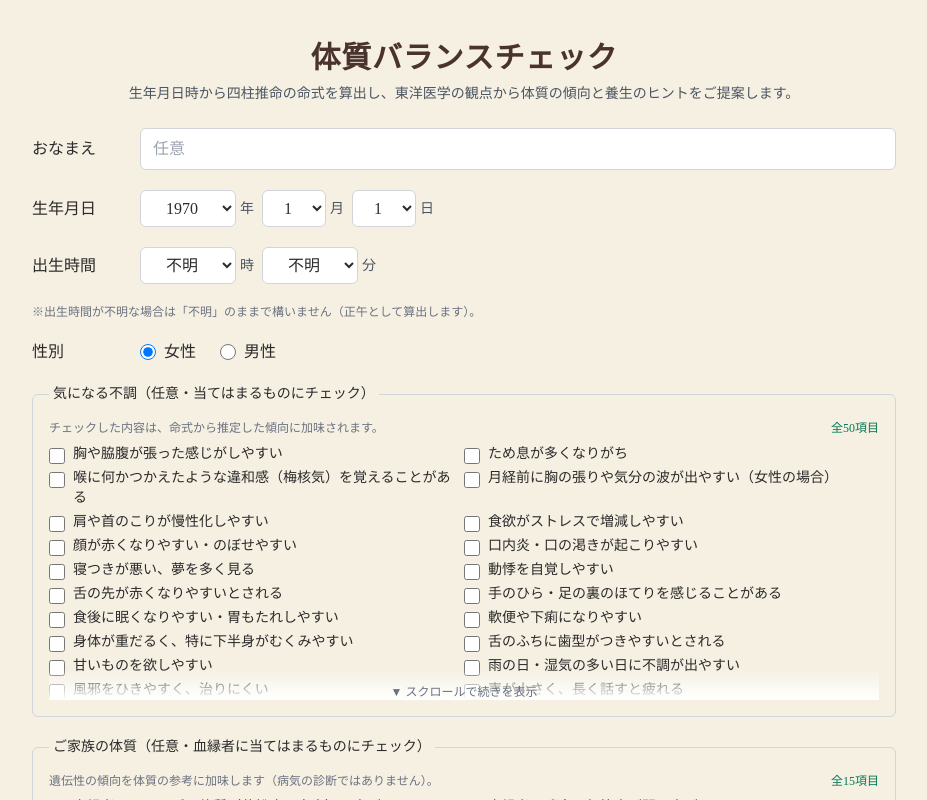
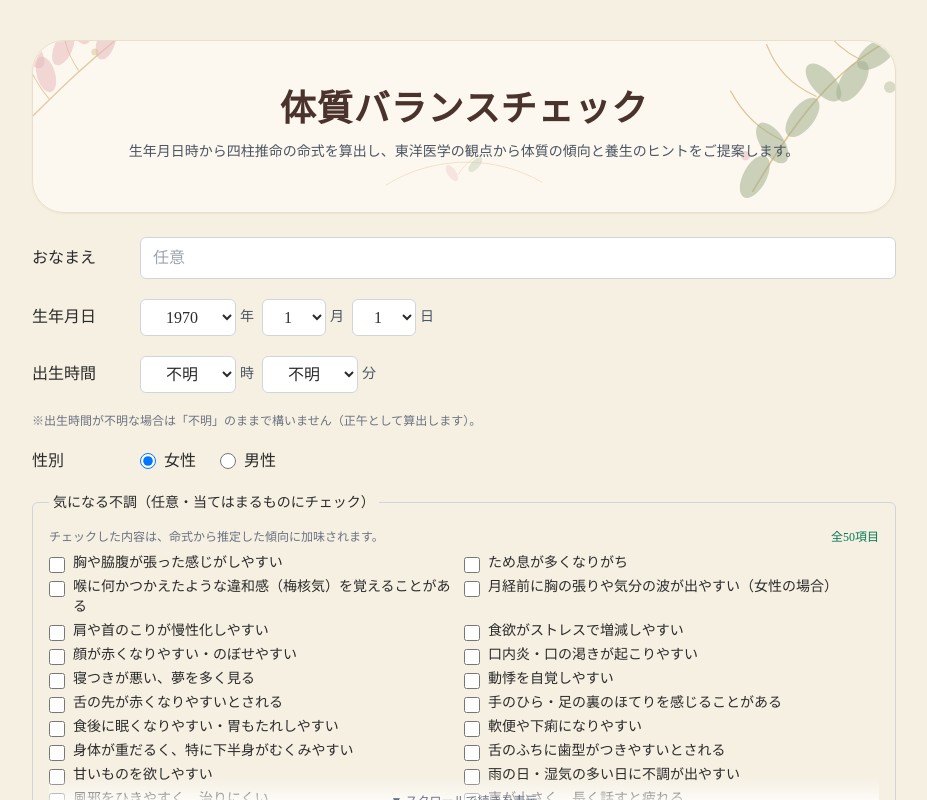
Before and after one commit to harikyuhisui-cell/bazi-tcm-app, a Next.js app: page / in a window 1280 px wide. Shown: the top 800 px of the page, without its empty margins (176-1103 px from the left). Built offline with nearby package versions, Linux system fonts and the light colour scheme.

Commit message:
style(ui): add leaf hero decoration and privacy note

```diff
--- a/src/app/page.tsx
+++ b/src/app/page.tsx
@@ -14,6 +14,7 @@ import { PersonalityCard } from '@/components/PersonalityCard'
 import { SectionHeading, KANJI_NUMERALS } from '@/components/SectionHeading'
 import { ConstitutionCard } from '@/components/ConstitutionCard'
 import { Disclaimer } from '@/components/Disclaimer'
+import { TitleLeafDecoration } from '@/components/TitleLeafDecoration'
 
 export default function Home() {
   const [result, setResult] = useState<DiagnosisResult | null>(null)
@@ -45,12 +46,17 @@ export default function Home() {
 
   return (
     <main className="mx-auto max-w-4xl px-4 py-10">
-      <h1 className="text-center text-3xl font-bold tracking-wide text-[#4a332d]">
-        体質バランスチェック
-      </h1>
-      <p className="mx-auto mt-2 max-w-2xl text-center text-sm text-gray-600">
-        生年月日時から四柱推命の命式を算出し、東洋医学の観点から体質の傾向と養生のヒントをご提案します。
-      </p>
+      <section className="relative overflow-hidden rounded-[2rem] border border-[#eadfcd] bg-[#fffaf3]/80 px-5 py-10 shadow-sm sm:px-8 sm:py-12">
+        <TitleLeafDecoration />
+        <div className="relative z-10">
+          <h1 className="text-center text-3xl font-bold tracking-wide text-[#4a332d] sm:text-4xl">
+            体質バランスチェック
+          </h1>
+          <p className="mx-auto mt-3 max-w-2xl text-center text-sm leading-relaxed text-gray-600">
+            生年月日時から四柱推命の命式を算出し、東洋医学の観点から体質の傾向と養生のヒントをご提案します。
+          </p>
+        </div>
+      </section>
 
       <div className="mt-6">
         <BirthInputForm onSubmit={handleSubmit} />
--- a/src/components/Disclaimer.tsx
+++ b/src/components/Disclaimer.tsx
@@ -7,6 +7,7 @@ export function Disclaimer() {
     >
       本アプリは占術・東洋医学の考え方に基づく参考情報を提供するものであり、医療診断ではありません。
       体調に不安がある場合は医療機関にご相談ください。
+      入力した生年月日・性別・不調チェック・家族歴チェックの内容は保存されず、ページを閉じたり更新したりすると消えます。
     </p>
   )
 }
--- /dev/null
+++ b/src/components/TitleLeafDecoration.tsx
@@ -0,0 +1,74 @@
+/** タイトル周りに置く淡い葉っぱの装飾 */
+export function TitleLeafDecoration() {
+  return (
+    <div aria-hidden className="pointer-events-none absolute inset-0 overflow-hidden rounded-[2rem]">
+      <svg
+        viewBox="0 0 220 220"
+        className="absolute -left-10 -top-12 h-44 w-44 opacity-65 sm:h-56 sm:w-56"
+      >
+        <path d="M18 142 C58 102, 88 70, 156 18" fill="none" stroke="#d4b37a" strokeWidth="1.4" />
+        <path d="M55 104 C40 86, 31 67, 28 45" fill="none" stroke="#d4b37a" strokeWidth="1" />
+        <path d="M84 76 C71 57, 67 39, 70 17" fill="none" stroke="#d4b37a" strokeWidth="1" />
+        {[
+          [38, 58, -34],
+          [52, 80, -16],
+          [69, 54, 24],
+          [84, 34, -28],
+          [111, 48, 18],
+          [132, 29, -16],
+        ].map(([cx, cy, rotate]) => (
+          <ellipse
+            key={`${cx}-${cy}`}
+            cx={cx}
+            cy={cy}
+            rx="9"
+            ry="18"
+            fill="#d9969f"
+            opacity="0.52"
+            transform={`rotate(${rotate} ${cx} ${cy})`}
+          />
+        ))}
+        <circle cx="32" cy="98" r="4" fill="#c59a52" opacity="0.55" />
+        <circle cx="100" cy="58" r="3.5" fill="#c59a52" opacity="0.45" />
+      </svg>
+
+      <svg
+        viewBox="0 0 220 220"
+        className="absolute -right-8 -top-10 h-48 w-48 opacity-75 sm:h-64 sm:w-64"
+      >
+        <path d="M198 28 C150 52, 116 86, 70 164" fill="none" stroke="#d4b37a" strokeWidth="1.4" />
+        <path d="M162 50 C146 42, 135 31, 128 16" fill="none" stroke="#d4b37a" strokeWidth="1" />
+        <path d="M125 82 C103 72, 90 58, 82 37" fill="none" stroke="#d4b37a" strokeWidth="1" />
+        <path d="M96 120 C77 111, 63 99, 51 77" fill="none" stroke="#d4b37a" strokeWidth="1" />
+        {[
+          [177, 45, 54],
+          [156, 69, 34],
+          [131, 70, -42],
+          [113, 100, 38],
+          [87, 122, -34],
+          [72, 151, 28],
+        ].map(([cx, cy, rotate]) => (
+          <ellipse
+            key={`${cx}-${cy}`}
+            cx={cx}
+            cy={cy}
+            rx="10"
+            ry="20"
+            fill="#84976d"
+            opacity="0.55"
+            transform={`rotate(${rotate} ${cx} ${cy})`}
+          />
+        ))}
+        <circle cx="188" cy="74" r="5" fill="#9aaa82" opacity="0.5" />
+        <circle cx="64" cy="133" r="4" fill="#d9969f" opacity="0.45" />
+      </svg>
+
+      <svg viewBox="0 0 260 90" className="absolute bottom-1 left-1/2 h-16 w-72 -translate-x-1/2 opacity-45">
+        <path d="M20 58 C88 15, 176 16, 240 54" fill="none" stroke="#d4b37a" strokeWidth="1" />
+        <path d="M122 43 C130 30, 139 22, 151 16" fill="none" stroke="#d4b37a" strokeWidth="0.9" />
+        <ellipse cx="113" cy="41" rx="6" ry="13" fill="#d9969f" opacity="0.45" transform="rotate(-34 113 41)" />
+        <ellipse cx="146" cy="29" rx="6" ry="13" fill="#84976d" opacity="0.45" transform="rotate(42 146 29)" />
+      </svg>
+    </div>
+  )
+}
```
Also changed, not shown: 1 other file (tests, documents, lock files or other folders).
